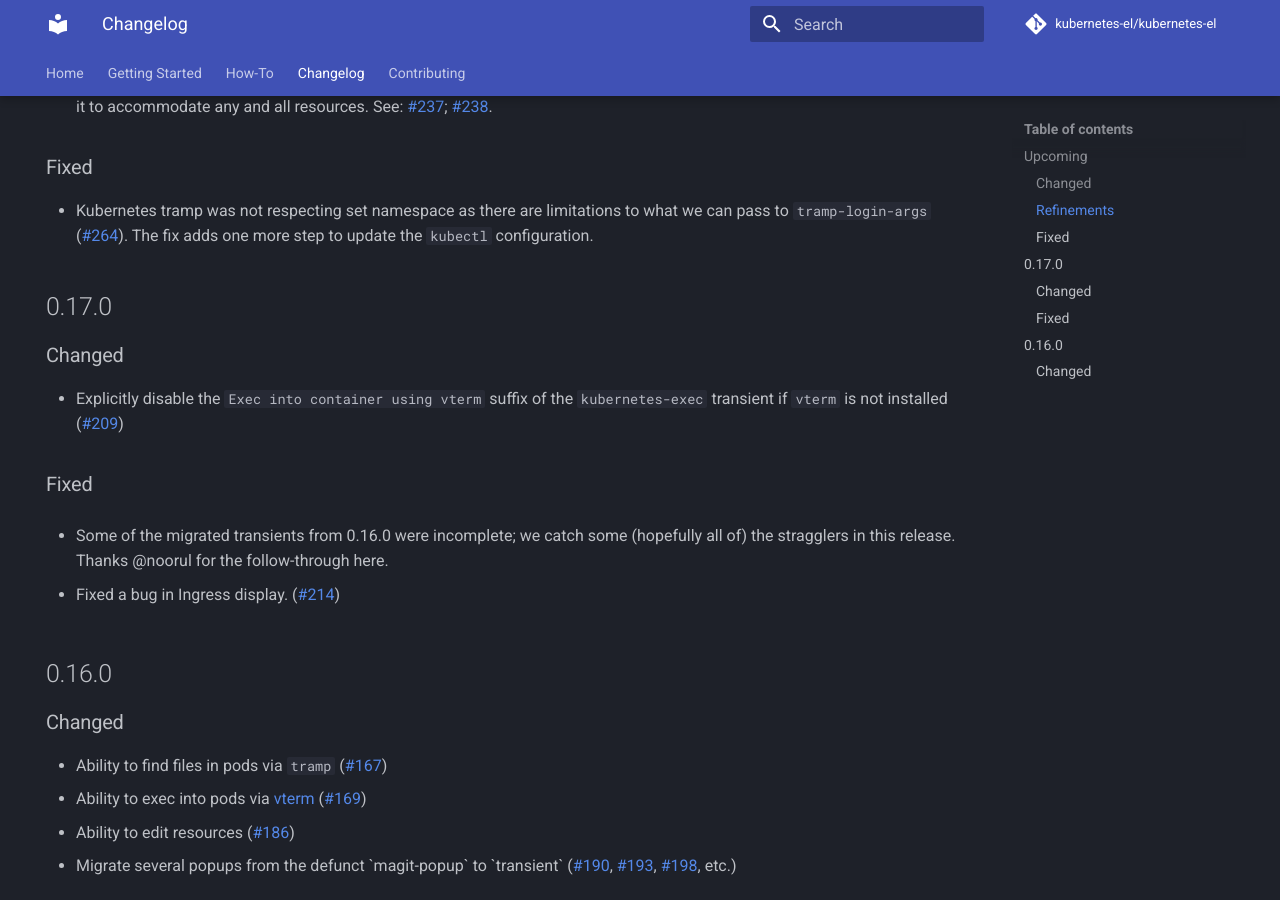
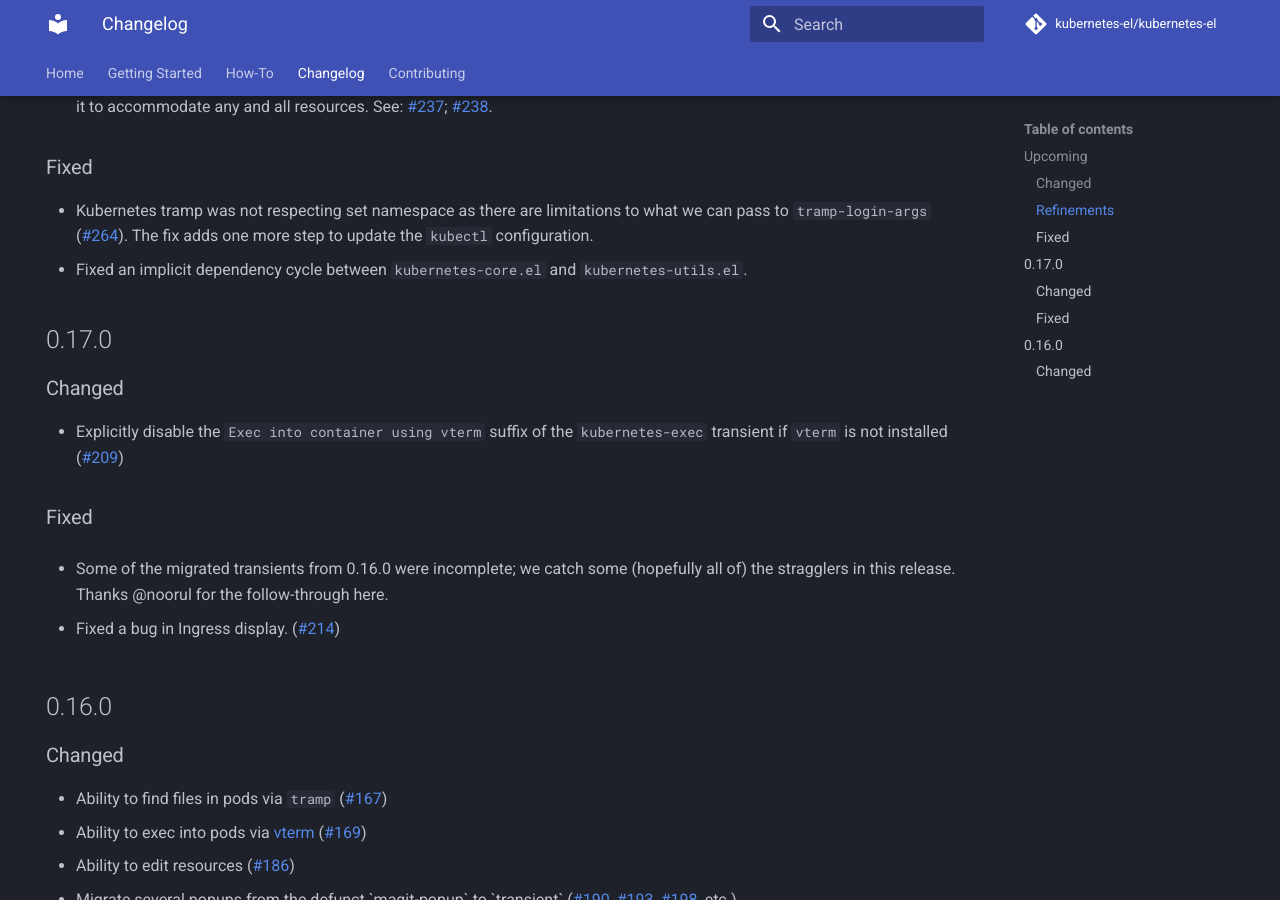
Before and after one commit to kubernetes-el/kubernetes-el, an MkDocs documentation site: the page built from docs/CHANGELOG.md, in a window 1280 px wide and 900 px high, scrolled down 787 px. Built offline with MkDocs 1.6.1 and Material for MkDocs 9.7.7, drawn with Linux system fonts in a browser that asks for light colours; comment, search, counter and statistics services are not loaded.

Commit message:
Move `save-window-state` fn from `k8s-util` to `k8s-core`
Closes #265.

The function `kubernetes-utils--save-window-state` has created an implicit
dependency cycle between `kubernetes-core.el` and `kubernetes-utils.el`. This is
not outright caused by the former `require`-ing the latter, which is itself a
mistake; adding the `require` exposes the import cycle.

This symptom is an excellent example of the overly ambiguous and broad scope of
the `-utils` package. Since the `--save-window-state` function is arguably
"core" functionality, we simply move it to the `-core` package and rename all
references accordingly.

```diff
--- a/docs/CHANGELOG.md
+++ b/docs/CHANGELOG.md
@@ -62,6 +62,8 @@ versioning][semver].
   limitations to what we can pass to `tramp-login-args`
   ([#264](https://github.com/kubernetes-el/kubernetes-el/issues/264)).
   The fix adds one more step to update the `kubectl` configuration.
+- Fixed an implicit dependency cycle between `kubernetes-core.el` and
+  `kubernetes-utils.el`.
 
 ## 0.17.0
 
```
Also changed, not shown: 3 other files.
